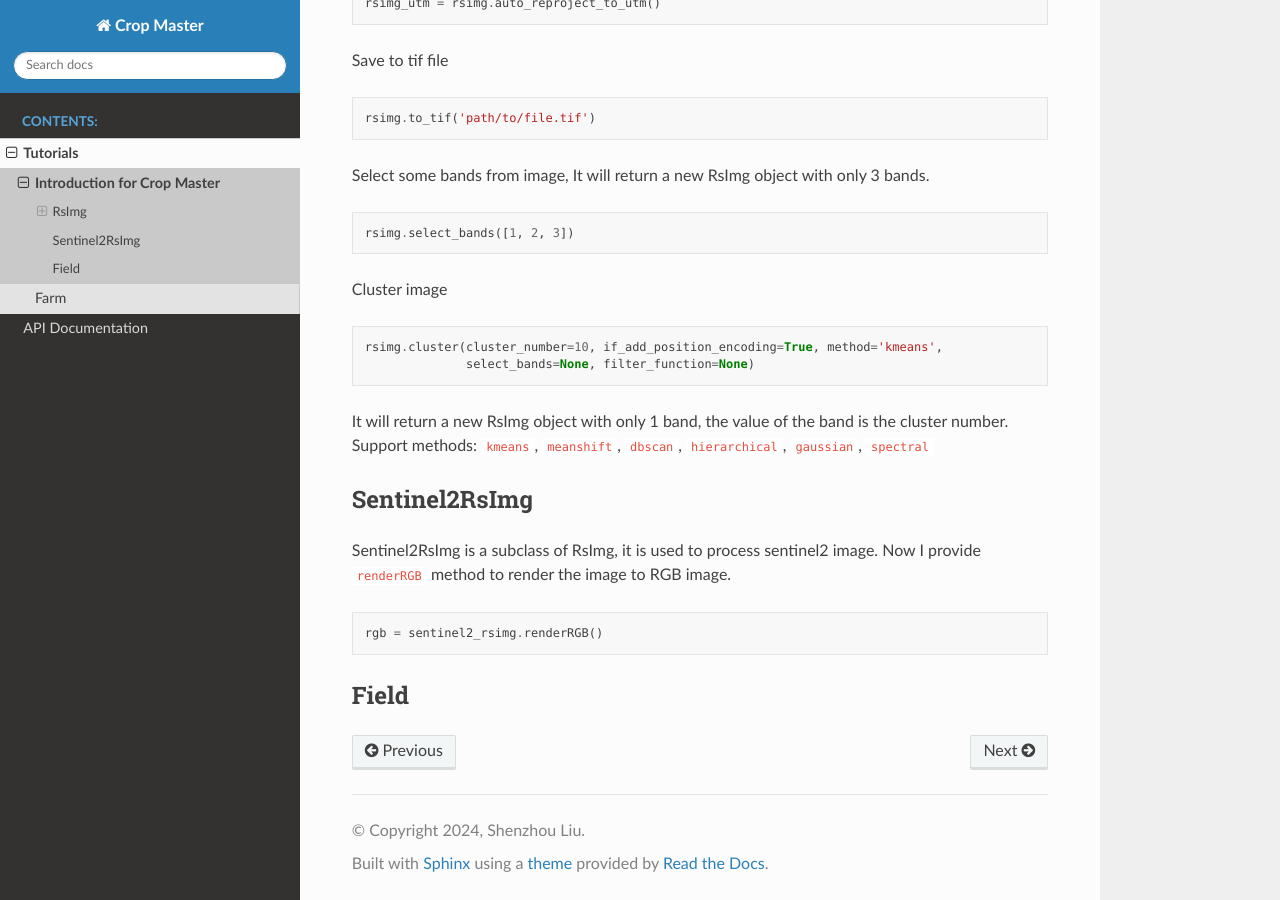
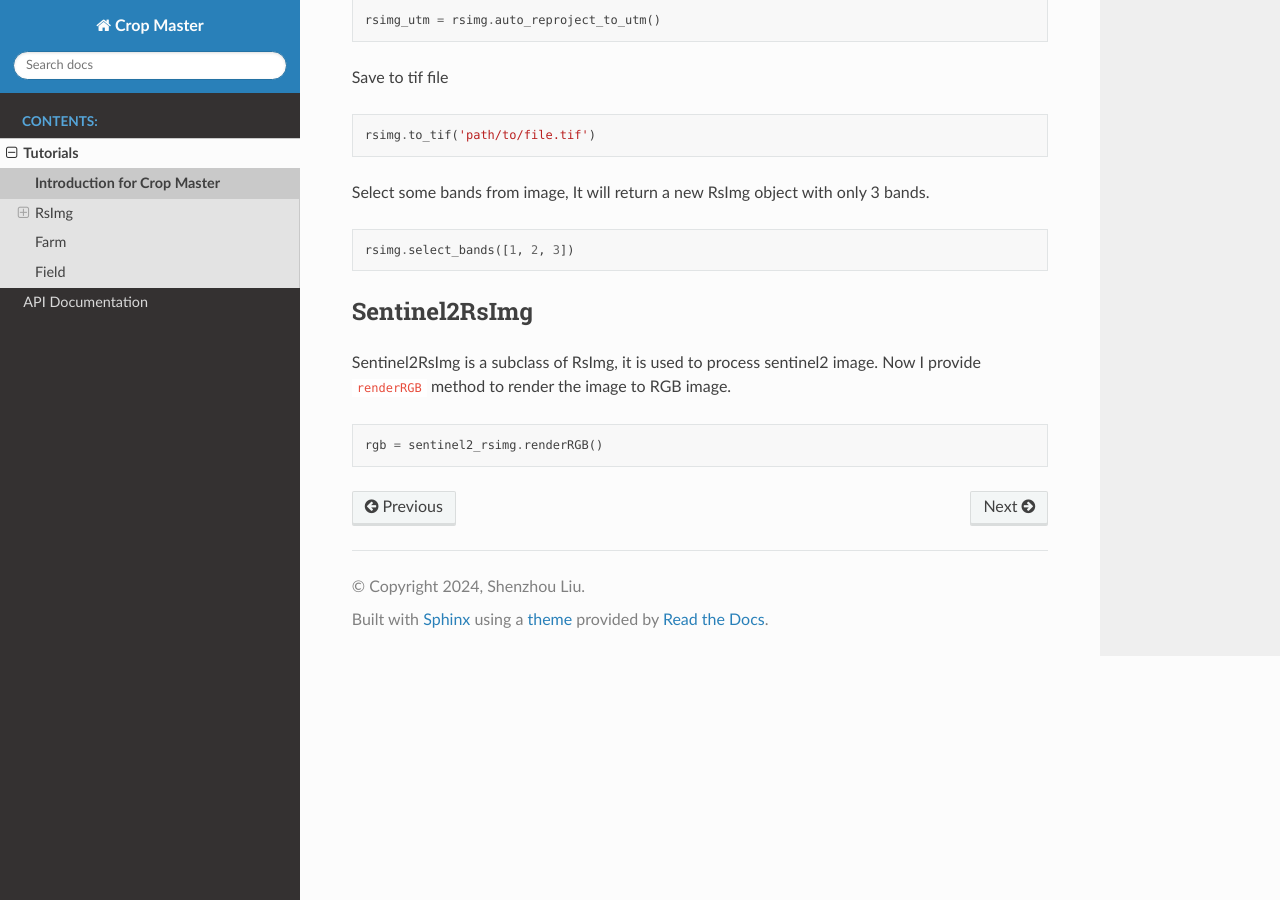
Before and after one commit to sqwev/CropMaster, a Sphinx documentation site: the page built from docs/source/tutorials/rsimg.md, in a window 1280 px wide and 900 px high, scrolled down 2440 px. Built offline with Sphinx 7.4.7 and the Read the Docs theme 2.0.0, drawn with Linux system fonts in a browser that asks for light colours; pages that are not in the unit, such as notebooks, are missing from menus.

````diff
--- a/docs/source/tutorials/index.rst
+++ b/docs/source/tutorials/index.rst
@@ -8,3 +8,4 @@ Tutorials
    getting_started
    rsimg
    farm
+   field
--- a/docs/source/tutorials/rsimg.md
+++ b/docs/source/tutorials/rsimg.md
@@ -13,27 +13,27 @@ to solve this problem.
 
 The `RsImg` class is the core of this package, it is used to process remote sensing image.
 
-## RsImg
+# RsImg
+
 Now I abandon the `GDAL` package, and transfer to `rasterio` package, which is more convenient to use.
 the `ds` property of `RsImg` object is a `rasterio` dataset, which is compatible with `rasterio` API.
 
 We provide 2 ways to create RsImg object. One is to read from a file, the other is to create from a numpy array.
 
-### Create RsImg object
+## Create RsImg object
 
 ```python
 # Read from a file
 rsimg = RsImg.from_tif('path/to/file.tif')
 # Read from a numpy array
-array = np.random.rand(3, 100, 100) # input array should be C * H * W
+array = np.random.rand(3, 100, 100)  # input array should be C * H * W
 nodatavalue = 0
-geotransform = (0, 1, 0, 0, 0, 1) # geo transform support gdal format and affine format
-projection = 4326 # projection support gdal format, code and rasterio.crs.CRS format
+geotransform = (0, 1, 0, 0, 0, 1)  # geo transform support gdal format and affine format
+projection = 4326  # projection support gdal format, code and rasterio.crs.CRS format
 rsimg = RsImg.from_array(array, nodatavalue, geotransform, projection)
 ```
 
 We recommend to create RsImg object with property `name` and `date`
-
 
 if `RsImg` object is created without `name` and `date`, the `name` will be set to `uuid.uuid1()`,
 the date will be set to `datetime.datetime.now().strftime("%Y-%m-%d_%H-%M-%S")`.
@@ -51,7 +51,7 @@ the useful property of `RsImg` object is:
 - `bands`: the bands of the image
 - `dim`: the dimension of the image
 
-### Some useful methods
+## Some useful methods
 
 Get image array
 
@@ -64,6 +64,7 @@ Get valid mask
 ```python
 mask = rsimg.valid_mask
 ```
+
 the `mask` is a numpy array with shape (HEIGHT, WIDTH), the value is 0 or 1, 0 means no data, 1 means has valid data.
 
 Get tif border
@@ -78,18 +79,15 @@ Crop image by pixel position, it will return a new RsImg object with shape (100,
 rsimg.crop_by_pixel(0, 0, 100, 100)
 ```
 
-
 Slide crop image, It will save the croped images to `save_dir` with name `{name}_x_y.tif`
-
 
 ```python
 rsimg.slide_crop(
-    block_size = 256,
-    overlap = 0.2,
-    save_dir = 'path/to/save/dir'
+    block_size=256,
+    overlap=0.2,
+    save_dir='path/to/save/dir'
 )
 ```
-
 
 Cut image by shapefile
 
@@ -109,11 +107,6 @@ Auto reproject image to utm zone
 rsimg_utm = rsimg.auto_reproject_to_utm()
 ```
 
-
-
-
-
-
 Save to tif file
 
 ```python
@@ -126,17 +119,6 @@ Select some bands from image, It will return a new RsImg object with only 3 band
 rsimg.select_bands([1, 2, 3])
 ```
 
-
-Cluster image
-
-```python
-rsimg.cluster(cluster_number=10, if_add_position_encoding=True, method='kmeans',
-              select_bands=None, filter_function=None)
-```
-It will return a new RsImg object with only 1 band, the value of the band is the cluster number.
-Support methods: `kmeans`, `meanshift`, `dbscan`, `hierarchical`, `gaussian`, `spectral`
-
-
 ## Sentinel2RsImg
 
 Sentinel2RsImg is a subclass of RsImg, it is used to process sentinel2 image.
@@ -145,11 +127,3 @@ Now I provide `renderRGB` method to render the image to RGB image.
 ```python
 rgb = sentinel2_rsimg.renderRGB()
 ```
-
-
-
-
-
-
-
-## Field
````
Also changed, not shown: docs/source/tutorials/field.md (added, +2 -0 lines).
